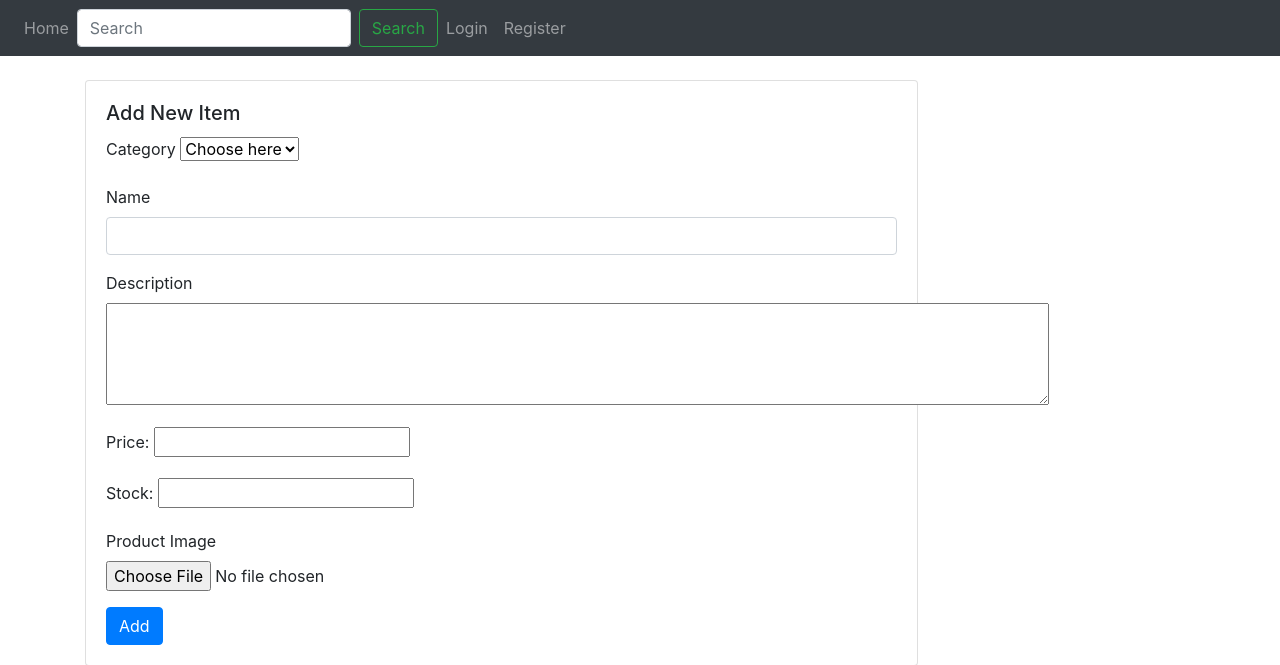
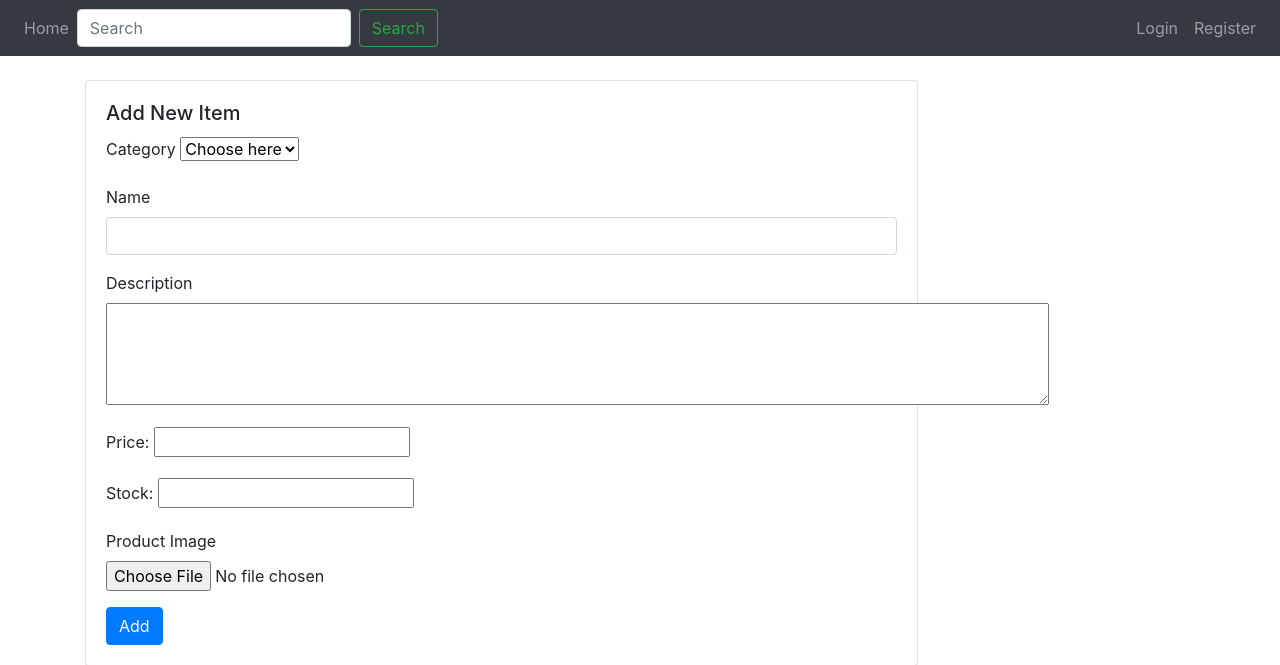
Before and after one commit to jeffyelson/e-commerce-pydevs, a Flask app: page /addProduct in a window 1280 px wide. Shown: the top 665 px of the page. Run offline with Flask 3, Linux system fonts and the light colour scheme; some libraries are stand-ins or nearby versions.

Commit message:
Improved UI

```diff
--- a/website/templates/base.html
+++ b/website/templates/base.html
@@ -36,16 +36,15 @@
             <input class="form-control mr-sm-2" type="search" placeholder="Search" aria-label="Search" name="q">
             <button class="btn btn-outline-success my-2 my-sm-0" type="submit">Search</button>
         </form>
+    </div>
+
+    <div class="navbar-nav ml-auto">
         {% if user.is_authenticated %}
         <a class="nav-item nav-link" id="signout" href="/logout">Signout</a>
         {% else %}
         <a class="nav-item nav-link" id="login" href="/login">Login</a>
-            <a class="nav-item nav-link" id="register" href="/register"
-            >Register</a
-            >
+        <a class="nav-item nav-link" id="register" href="/register">Register</a>
         {% endif %}
-
-
     </div>
 </div>
 </nav>
```
Lines whose indentation alone changed are shown as unchanged.
